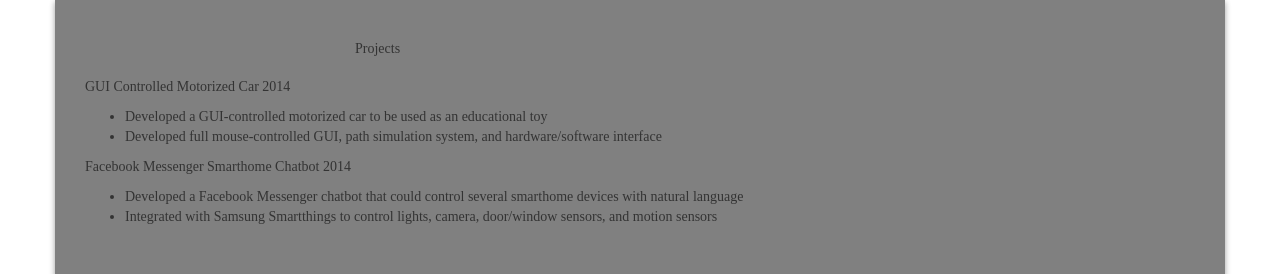
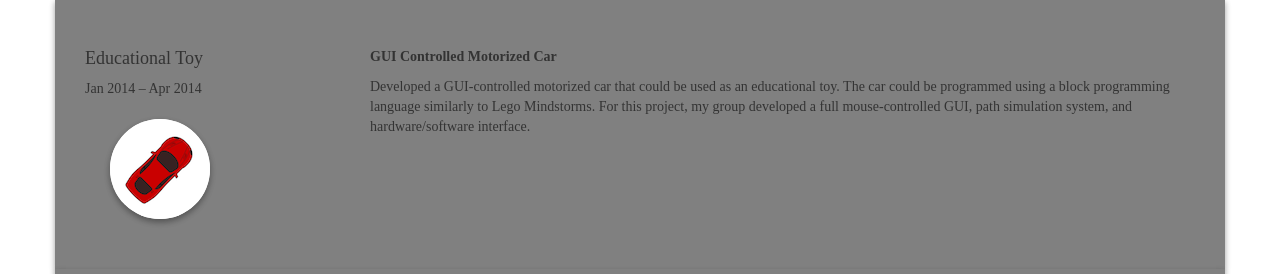
Before and after one commit to JonBrelje/website, a Flask app: page / in a window 1280 px wide. Shown: the part 2834-3108 px from the top of the page. Run offline with Flask 2, Linux system fonts and the light colour scheme; some libraries are stand-ins or nearby versions.

Commit message:
Added new files to sort html a little better, finished formatting project section

```diff
--- a/templates/home.html
+++ b/templates/home.html
@@ -17,11 +17,11 @@
 
 	{% include 'education.html' %}
 
-	{% include 'work_experience.html' %}
+	{% include 'work_experience/work_experience.html' %}
 
 	<div class=parallax></div>
 
-	{% include 'projects.html' %}
+	{% include 'projects/projects.html' %}
 
 	<div class=parallax></div>
 
--- a/templates/projects.html
+++ b/templates/projects.html
@@ -1,16 +1,2 @@
-{% extends "info_section.html" %}
-{% block title %}Projects{% endblock %}
-
-{% block body %}
-<p>GUI Controlled Motorized Car 2014</p>
-<ul>
-	<li>Developed a GUI-controlled motorized car to be used as an educational toy</li>
-	<li>Developed full mouse-controlled GUI, path simulation system, and hardware/software interface</li>
-</ul>
-
-<p>Facebook Messenger Smarthome Chatbot 2014</p>
-<ul>
-	<li>Developed a Facebook Messenger chatbot that could control several smarthome devices with natural language</li>
-	<li>Integrated with Samsung Smartthings to control lights, camera, door/window sensors, and motion sensors</li>
-</ul>
-{% endblock %}
+{% include 'projects/motorized_car.html' %}
+{% include 'projects/alfred.html' %}
--- /dev/null
+++ b/templates/projects/alfred.html
@@ -0,0 +1,17 @@
+{% extends "info_section.html" %}
+
+{% block title %}{% endblock %}
+
+{% block institution %}Alfred{% endblock %}
+
+{% block date %}Oct 2016 – Current{% endblock %}
+
+{% block image %}
+<img class="img-circle info-img shadow" src="/static/images/alfred_logo_100_100.png">
+{% endblock %}
+
+{% block body_title %}Facebook Messenger Smarthome Chatbot{% endblock %}
+
+{% block body %}
+Developed a Facebook Messenger chatbot that could control several smarthome devices with natural language. Integrated with Samsung Smartthings to control lights, camera, door/window sensors, and motion sensors. This is an on going project that began as a senior design project but I have continued to develop as I use Alfred around my home.
+{% endblock %}
--- /dev/null
+++ b/templates/projects/motorized_car.html
@@ -0,0 +1,17 @@
+{% extends "info_section.html" %}
+
+{% block title %}{% endblock %}
+
+{% block institution %}Educational Toy{% endblock %}
+
+{% block date %}Jan 2014 – Apr 2014{% endblock %}
+
+{% block image %}
+<img class="img-circle info-img shadow" src="/static/images/motorized_car_logo_100_100.png">
+{% endblock %}
+
+{% block body_title %}GUI Controlled Motorized Car{% endblock %}
+
+{% block body %}
+Developed a GUI-controlled motorized car that could be used as an educational toy. The car could be programmed using a block programming language similarly to Lego Mindstorms. For this project, my group developed a full mouse-controlled GUI, path simulation system, and hardware/software interface.
+{% endblock %}
--- /dev/null
+++ b/templates/projects/projects.html
@@ -0,0 +1,2 @@
+{% include 'motorized_car.html' %}
+{% include 'alfred.html' %}
--- a/templates/work_experience.html
+++ /dev/null
@@ -1,3 +0,0 @@
-{% include 'microsoft.html' %}
-{% include 'quantcast.html' %}
-{% include 'title_source.html' %}
--- /dev/null
+++ b/templates/work_experience/work_experience.html
@@ -0,0 +1,3 @@
+{% include 'work_experience/microsoft.html' %}
+{% include 'work_experience/quantcast.html' %}
+{% include 'work_experience/title_source.html' %}
```
Also changed, not shown: templates/work_experience/microsoft.html (renamed from templates/microsoft.html), templates/work_experience/quantcast.html (renamed from templates/quantcast.html), templates/work_experience/title_source.html (renamed from templates/title_source.html).
